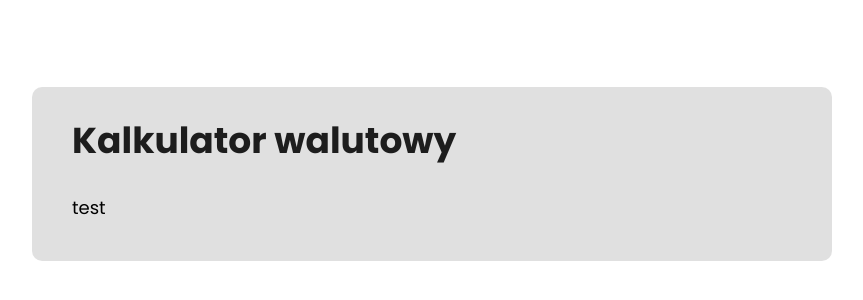
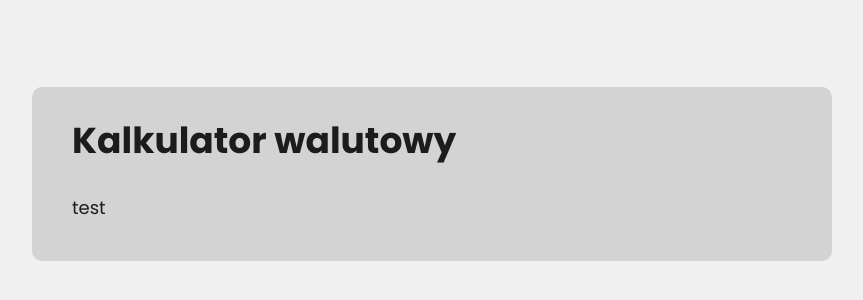
Before and after one commit to Citentel/cantor-project, a React (Create React App) app: page / in a window 1280 px wide. Shown: the part 226-526 px from the top of the page, without its empty margins (208-1071 px from the left). Built offline with nearby package versions, Linux system fonts and the light colour scheme.

Commit message:
change basic styles

```diff
--- a/src/static/css/config.css
+++ b/src/static/css/config.css
@@ -1 +1 @@
-@font-face{font-family:"Poppins";font-style:normal;font-weight:400;font-display:swap;src:local("Poppins Regular"),local("Poppins-Regular"),url("../fonts/Poppins-Regular.ttf") format("truetype")}@font-face{font-family:"Poppins";font-style:normal;font-weight:700;font-display:swap;src:local("Poppins Bold"),local("Poppins-Bold"),url("../fonts/Poppins-Bold.ttf") format("truetype")}*,*::after,*::before{box-sizing:border-box}html,body{margin:0px;padding:0px;width:100%;font-family:'Poppins',sans-serif;font-weight:400;font-size:18px;line-height:27px}
+@font-face{font-family:"Poppins";font-style:normal;font-weight:400;font-display:swap;src:local("Poppins Regular"),local("Poppins-Regular"),url("../fonts/Poppins-Regular.ttf") format("truetype")}@font-face{font-family:"Poppins";font-style:normal;font-weight:700;font-display:swap;src:local("Poppins Bold"),local("Poppins-Bold"),url("../fonts/Poppins-Bold.ttf") format("truetype")}*,*::after,*::before{box-sizing:border-box}html,body{margin:0px;padding:0px;width:100%;font-family:'Poppins',sans-serif;font-weight:400;font-size:18px;line-height:27px;background-color:#f0f0f0;color:rgba(0,0,0,0.87)}
--- a/src/static/css/config.less
+++ b/src/static/css/config.less
@@ -30,4 +30,6 @@ body {
     font-weight: 400;
     font-size: 18px;
     line-height: 18px * 1.5;
+    background-color: #f0f0f0;
+    color: rgba(0, 0, 0, 0.87);
 }
```
